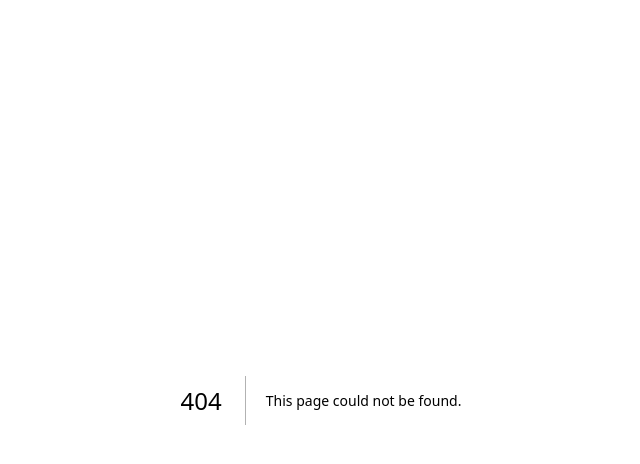
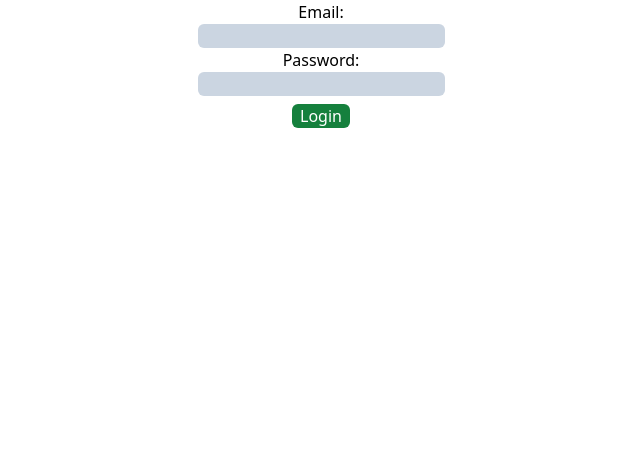
Before and after one commit to DAMIENDURAND64/TS-Next-Express-Front, a Next.js app: page /Login in a window 1280 px wide. Before the commit this address had no page. Shown: the top 464 px of the page, without its empty margins (319-959 px from the left). Built offline with nearby package versions, Linux system fonts and the light colour scheme.

Commit message:
working on login page

```diff
--- a/package.json
+++ b/package.json
@@ -9,6 +9,7 @@
     "lint": "next lint"
   },
   "dependencies": {
+    "@mantine/core": "^5.9.5",
     "@types/node": "18.11.12",
     "@types/react": "18.0.26",
     "@types/react-dom": "18.0.9",
@@ -17,6 +18,7 @@
     "eslint": "8.29.0",
     "eslint-config-next": "13.0.6",
     "next": "13.0.6",
+    "next-auth": "^4.18.6",
     "react": "18.2.0",
     "react-dom": "18.2.0",
     "react-hook-form": "^7.40.0",
--- /dev/null
+++ b/pages/Login.tsx
@@ -0,0 +1,51 @@
+import { useForm, SubmitHandler } from "react-hook-form";
+
+type TLogin = {
+  email: string;
+  password: string;
+};
+
+const Login = () => {
+  const {
+    handleSubmit,
+    register,
+    formState: { errors },
+  } = useForm();
+
+  const onSubmit: SubmitHandler<TLogin> = (value) => console.log(value);
+
+  return (
+    <form
+      onSubmit={handleSubmit(onSubmit)}
+      className="flex flex-col justify-center items-center"
+    >
+      <label>Email: </label>
+      <input
+        className="rounded-md bg-slate-300 w-fit px-2"
+        type="email"
+        {...register("email", {
+          required: true,
+          pattern: {
+            value: /^[A-Z0-9._%+-]+@[A-Z0-9.-]+\.[A-Z]{2,}$/i,
+            message: "invalid email address",
+          },
+        })}
+      />
+      {errors.email && <p>An valide Email is required to login</p>}{" "}
+      <label>Password: </label>
+      <input
+        className="rounded-md bg-slate-300 w-fit px-2"
+        {...register("password", { required: true })}
+      />
+      {errors.password && <p>The password is required to login</p>}
+      <button
+        className="rounded-md bg-green-700 text-white px-2 mt-2"
+        type="submit"
+      >
+        Login
+      </button>
+    </form>
+  );
+};
+
+export default Login;
--- /dev/null
+++ b/pages/api/auth/[...nextauth].ts
@@ -0,0 +1,37 @@
+import CredentialsProvider from "next-auth/providers/credentials";
+
+providers: [
+  CredentialsProvider({
+    // The name to display on the sign in form (e.g. 'Sign in with...')
+    name: "Credentials",
+    // The credentials is used to generate a suitable form on the sign in page.
+    // You can specify whatever fields you are expecting to be submitted.
+    // e.g. domain, username, password, 2FA token, etc.
+    // You can pass any HTML attribute to the <input> tag through the object.
+    credentials: {
+      username: { label: "Username", type: "text", placeholder: "jsmith" },
+      password: { label: "Password", type: "password" },
+    },
+    async authorize(credentials, req) {
+      // You need to provide your own logic here that takes the credentials
+      // submitted and returns either a object representing a user or value
+      // that is false/null if the credentials are invalid.
+      // e.g. return { id: 1, name: 'J Smith', email: 'jsmith@example.com' }
+      // You can also use the `req` object to obtain additional parameters
+      // (i.e., the request IP address)
+      const res = await fetch("/your/endpoint", {
+        method: "POST",
+        body: JSON.stringify(credentials),
+        headers: { "Content-Type": "application/json" },
+      });
+      const user = await res.json();
+
+      // If no error and we have user data, return it
+      if (res.ok && user) {
+        return user;
+      }
+      // Return null if user data could not be retrieved
+      return null;
+    },
+  }),
+];
--- /dev/null
+++ b/pages/bibliotheque.tsx
@@ -0,0 +1,48 @@
+import axios from "axios";
+import { useQuery } from "react-query";
+import { Book } from "../public/Type";
+import BookItem from "../src/components/BookList";
+import CreateBook from "../src/components/CreateBook";
+import CreateCollection from "../src/components/CreateCollection";
+import CreateUser from "../src/components/CreateUser";
+
+async function getAllbooks() {
+  const res = await axios.get(
+    "http://localhost:5000/api/v1/books?collection=true&author=true"
+  );
+  return res.data;
+}
+
+const MyBibliotheque = () => {
+  const { isLoading, data, error } = useQuery("book", getAllbooks);
+
+  if (isLoading) {
+    return <h2>Loading...</h2>;
+  }
+  if (error) {
+    return <p>Sorry something went wrong</p>;
+  }
+  return (
+    <div>
+      <div className="h-20 bg-blue-600 text-2xl text-white font-bold flex items-center justify-center">
+        BIBLIOTHEQUE
+      </div>
+      <div className="flex flex-row m-4 gap-4 items-start ">
+        <div className="w-3/5 h-[570px] overflow-auto">
+          {data.map((bookItem: Book) => (
+            <ul key={bookItem.id}>
+              <BookItem book={bookItem} />
+            </ul>
+          ))}
+        </div>
+        <div className="flex flex-col gap-5 justify-end w-1/2 ">
+          <CreateBook />
+          <CreateUser />
+          <CreateCollection />
+        </div>
+      </div>
+    </div>
+  );
+};
+
+export default MyBibliotheque;
--- a/pages/index.tsx
+++ b/pages/index.tsx
@@ -1,48 +1,15 @@
-import axios from "axios";
-import { useQuery } from "react-query";
-import { Book } from "../public/Type";
-import BookItem from "../src/components/BookList";
-import CreateBook from "../src/components/CreateBook";
-import CreateCollection from "../src/components/CreateCollection";
-import CreateUser from "../src/components/CreateUser";
+import React from "react";
+import MyBibliotheque from "./bibliotheque";
+import Login from "./Login";
 
-async function getAllbooks() {
-  const res = await axios.get(
-    "http://localhost:5000/api/v1/books?collection=true&author=true"
+type Props = {};
+
+function index({}: Props) {
+  return (
+    <div>
+      <Login />
+    </div>
   );
-  return res.data;
 }
 
-const MyComponent = () => {
-  const { isLoading, data, error } = useQuery("book", getAllbooks);
-
-  if (isLoading) {
-    return <h2>Loading...</h2>;
-  }
-  if (error) {
-    return <p>Sorry something went wrong</p>;
-  }
-  return (
-    <div>
-      <div className="h-20 bg-blue-600 text-2xl text-white font-bold flex items-center justify-center">
-        BIBLIOTHEQUE
-      </div>
-      <div className="flex flex-row m-4 gap-4 items-start ">
-        <div className="w-3/5 h-[570px] overflow-auto">
-          {data.map((bookItem: Book) => (
-            <ul key={bookItem.id}>
-              <BookItem book={bookItem} />
-            </ul>
-          ))}
-        </div>
-        <div className="flex flex-col gap-5 justify-end w-1/2 ">
-          <CreateBook />
-          <CreateUser />
-          <CreateCollection />
-        </div>
-      </div>
-    </div>
-  );
-};
-
-export default MyComponent;
+export default index;
```
Also changed, not shown: 1 other file (tests, documents, lock files or other folders).
